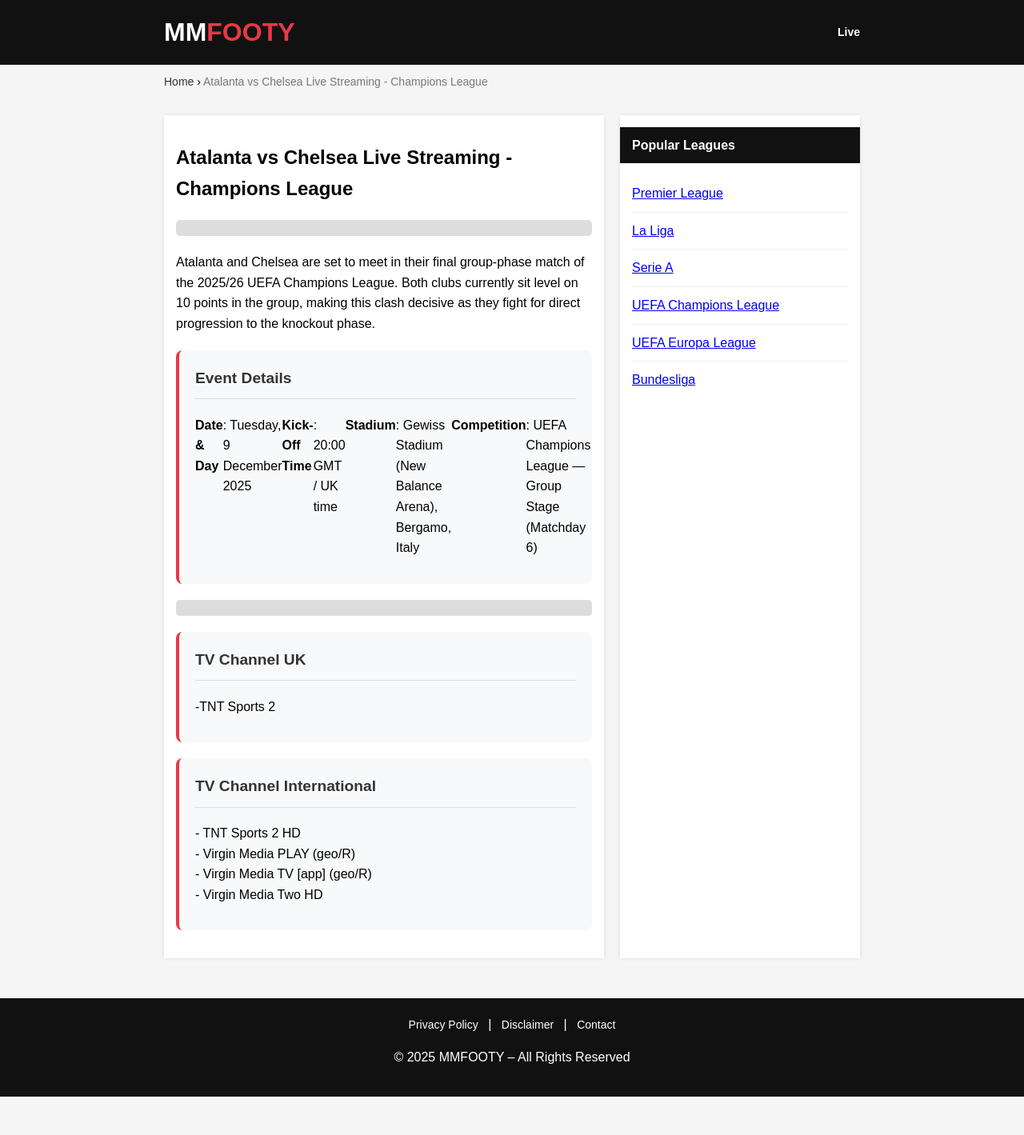
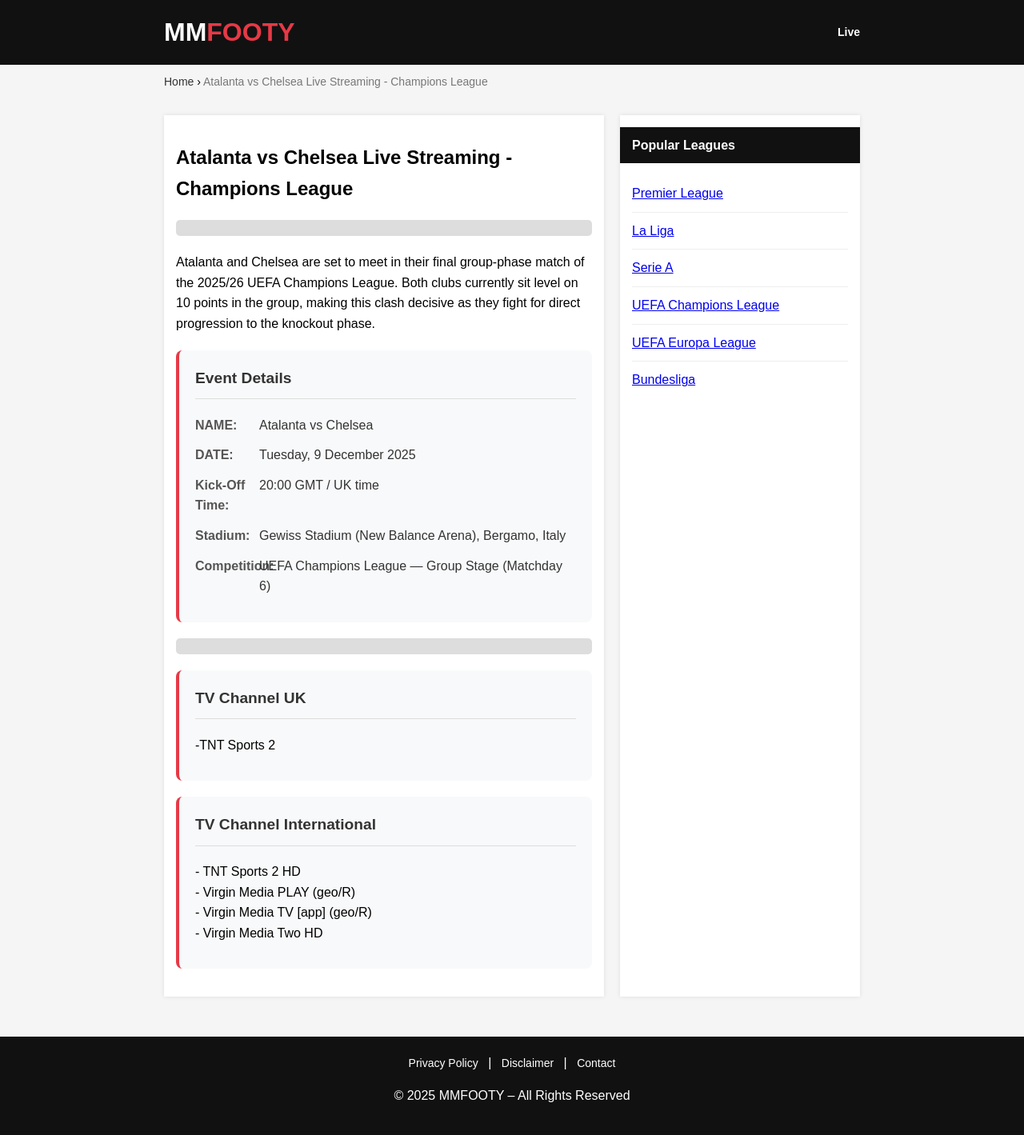
Before and after one commit to mozwav/blog1, a Jekyll site: the page built from _posts/2025-01-01-chelsea.md, in a window 1280 px wide. Shown: the whole page at 80% size. Built offline with Jekyll 4.4.1, drawn with Linux system fonts in a browser that asks for light colours; some web fonts are replaced; before the commit the page ends 1371 px from its top, so only the background shows below that.

Commit message:
Update 2025-01-01-chelsea.md

```diff
--- a/_posts/2025-01-01-chelsea.md
+++ b/_posts/2025-01-01-chelsea.md
@@ -14,10 +14,19 @@
 <div class="event-details">
     <h3>Event Details</h3>
     <div class="detail-item">
-        <b>Date & Day</b>: Tuesday, 9 December 2025<br/>
-        <b>Kick-Off Time</b>: 20:00 GMT / UK time<br/>
-        <b>Stadium</b>: Gewiss Stadium (New Balance Arena), Bergamo, Italy <br/>
-        <b>Competition</b>: UEFA Champions League — Group Stage (Matchday 6)<br/>
+     <div class="detail-label">NAME:</div><div class="detail-value">Atalanta vs Chelsea</div>
+    </div>
+    <div class="detail-item">
+    <div class="detail-label">DATE:</div> <div class="detail-value">Tuesday, 9 December 2025</div>
+    </div>
+    <div class="detail-item">
+    <div class="detail-label">Kick-Off Time:</div> <div class="detail-value">20:00 GMT / UK time</div>
+    </div>
+    <div class="detail-item">
+    <div class="detail-label">Stadium:</div><div class="detail-value">Gewiss Stadium (New Balance Arena), Bergamo, Italy</div>
+    </div>
+    <div class="detail-item">
+    <div class="detail-label">Competition:</div><div class="detail-value">UEFA Champions League — Group Stage (Matchday 6)</div>
     </div>
     </div>
 
```
